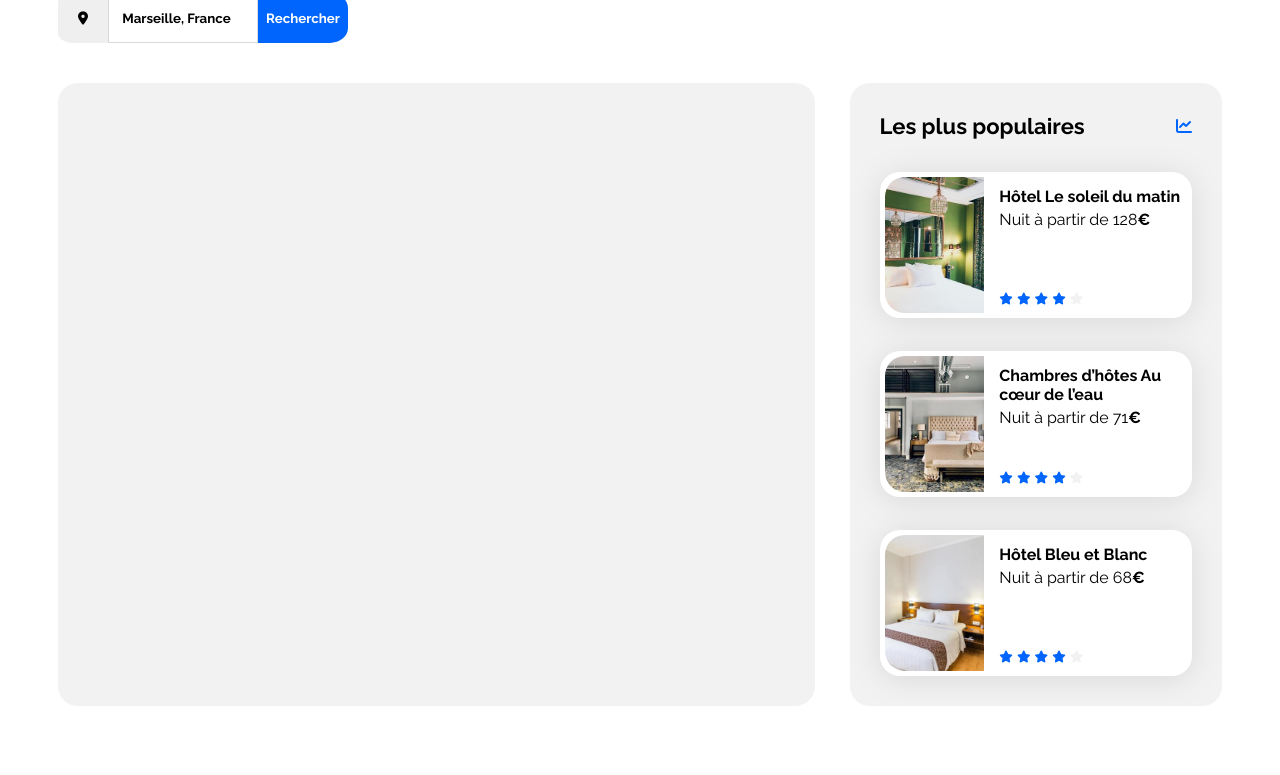
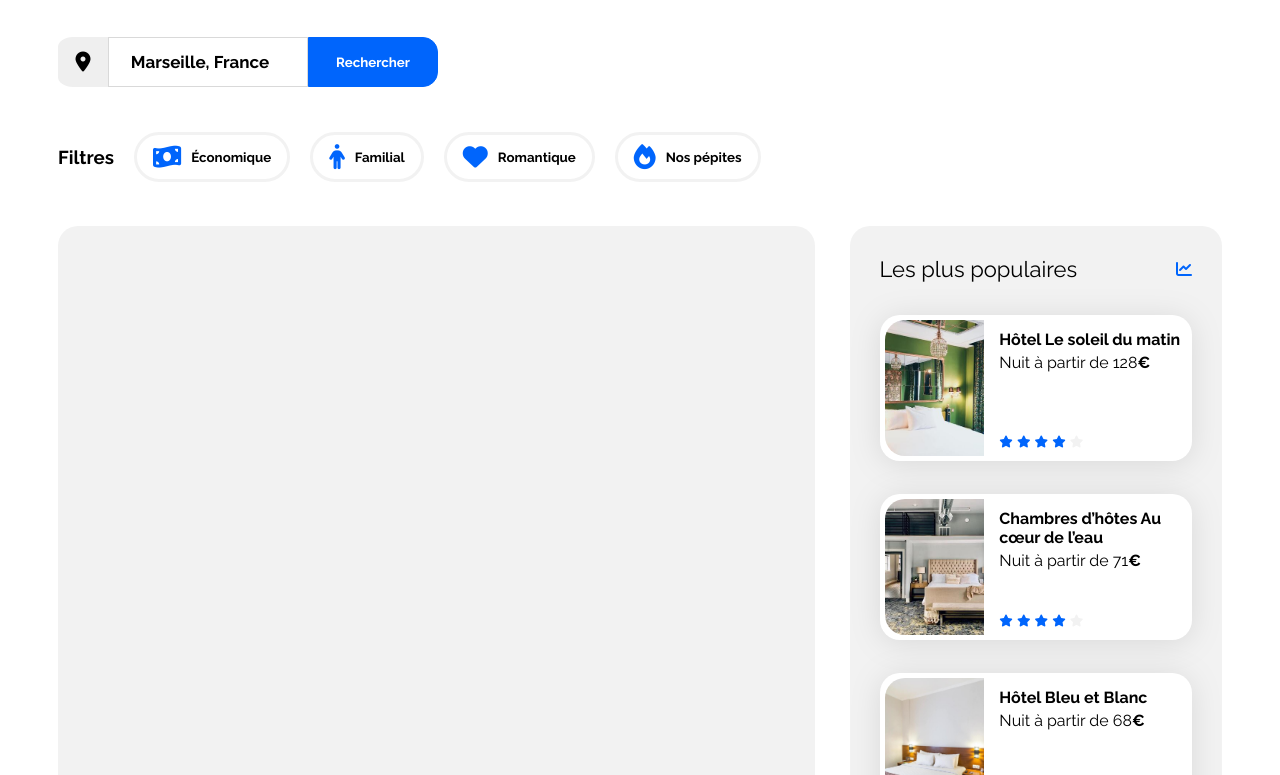
Before and after one commit to RacoonyThibault/Openclassroom_Project_2, a plain HTML site: page index.html in a window 1280 px wide. Shown: the part 183-958 px from the top of the page. Before the commit the page ends 897 px from the top, so only its background shows below. Drawn offline with Linux system fonts and the light colour scheme.

Commit message:
Ajout part filtre

```diff
--- a/css/style.css
+++ b/css/style.css
@@ -46,6 +46,7 @@ body {
     justify-content: center;
     margin-top: 0;
 }
+/** RECHERCHE **/
 
 .recherche-hebergement{
     margin-bottom: 40px;
@@ -53,12 +54,14 @@ body {
 }
 
 h1{
-    font-size:22px;
-    margin:0;
+    margin-bottom: 10px;
 }
 
-.sous-titre{
-    margin-top:0 ;
+h2{
+    font-weight: 400;
+    font-size: 15px ;
+    margin-top: 0;
+    margin-bottom: 20px;
 }
 
 form{
@@ -73,25 +76,99 @@ form{
     border: 1px  #d9d9d9;
 
 }
+
+.icone-localisation{
+    display: inline-block;
+    font-size: 20px;
+}
+
 input{
-    width: 150px;
+    width: 200px;
     height: 50px;
     border: 1px #d9d9d9 solid;
     font-weight: bold;
+    font-size: 17px;
     text-align: center;
 
 }
 
+.container-recherche{
+    margin-top: 40px;
+    margin-bottom: 40px;
+
+}
+
+
 .bouton-recherche {
     color: white;
     font-weight: bold;
-    background-color: #0065FC;
-    border: 1px  #0065FC;
-    width: 90px;
-    height: 50px;
-    border-radius:0% 20% 20% 0% / 0% 30% 30% 0% ;
+    width:130px;
+    height:50px;
+    padding: 15px 16px 15px 16px;
+    gap: 10px;
+    border-radius: 0px 15px 15px 0px;
+    border: 1px 0px 0px 0px;
+    border: 1px solid #0065FC;
+    background: #0065FC;
+}
+/** FILTRE **/
+
+.filtre{
+    display: flex;
+    flex-direction: row;
+    align-items: center;
 }
 
+.margfiltre{
+    margin-top: 40px;
+    margin-bottom: 40px;
+}
+
+.titre-filtre{
+    margin-right: 20px;
+}
+
+.bouton-filtre{
+    display: flex;
+    justify-content: center;
+    align-items: center;
+}
+
+.icontextfiltre{
+    border: 3px solid #F2F2F2;
+    height: 50px;
+    width: auto;
+    border-radius: 30px;
+    background-color: inherit;
+    margin-right: 20px;
+    display: flex;
+    align-items: center;
+}
+
+.filtreicone{
+    font-size: 25px;
+    padding-left:10px ;
+    padding-right: 10px ;
+}
+
+.filtretext{
+    font-weight:bold;
+    padding-right: 10px;
+
+}
+
+
+.icontextfiltre:hover{
+    background-color: #DEEBFF;
+    color: black;
+    opacity: 1;
+}
+
+
+
+
+
+/** MAIN **/
 
 .main-container {
     width: 100%;
--- a/index.html
+++ b/index.html
@@ -31,16 +31,43 @@
         </header>
         <main>
             <div class="recherche-hebergement">
-                <div class="titre-important">
+                <div class="titre-principal">
                     <h1>Trouver votre hébergement pour des vacances de rêve</h1>
-                    <p class="sous-titre">En plein centre-ville ou en pleine nature</p>
                 </div>
+                    <div class="sous-titre">
+                        <h2>En plein centre-ville ou en pleine nature</h2>
+                    </div>
                 <div class="container-recherche">
                     <form action="" method="post">
-                            <button class="bouton-localisation"><i class="fa-solid fa-location-dot" style="color: #000000;"></i></button>
+                            <button class="bouton-localisation">
+                                <div class="icone-localisation"><i class="fa-solid fa-location-dot" style="color: #000000;"></i></div>
+                            </button>
                             <input type="search" id="barre-recherche" name="barre-recherche" value="Marseille, France"opacity:1>
                             <button class="bouton-recherche">Rechercher</button>
                     </form>
+                </div>
+                <div class="filtre margfiltre">
+                    <div class="titre-filtre">
+                        <h3>Filtres</h3>
+                    </div>
+                    <div class="bouton-filtre">
+                        <button class="icontextfiltre economique">
+                                <i class="fa-solid fa-money-bill-wave filtreicone"></i>
+                            <div class="filtretext">Économique</div>
+                        </button>
+                        <button class="icontextfiltre familial">
+                                <i class="fa-solid fa-person filtreicone"></i>
+                            <div class="filtretext">Familial</div>
+                        </button>
+                        <button class="icontextfiltre romantique">
+                                <i class="fa-solid fa-heart filtreicone"></i>
+                            <div class="filtretext">Romantique</div>
+                        </button>
+                        <button class="icontextfiltre pepite">
+                                <i class="fa-solid fa-fire filtreicone"></i>
+                            <div class="filtretext">Nos pépites</div>
+                        </button>
+                    </div>
                 </div>
             </div>
             <div class="hebergements-and-populaires">
```
